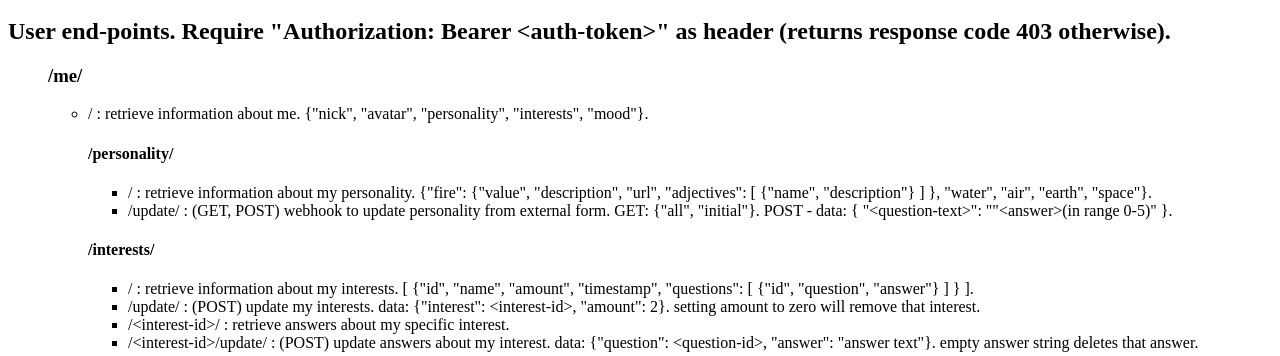
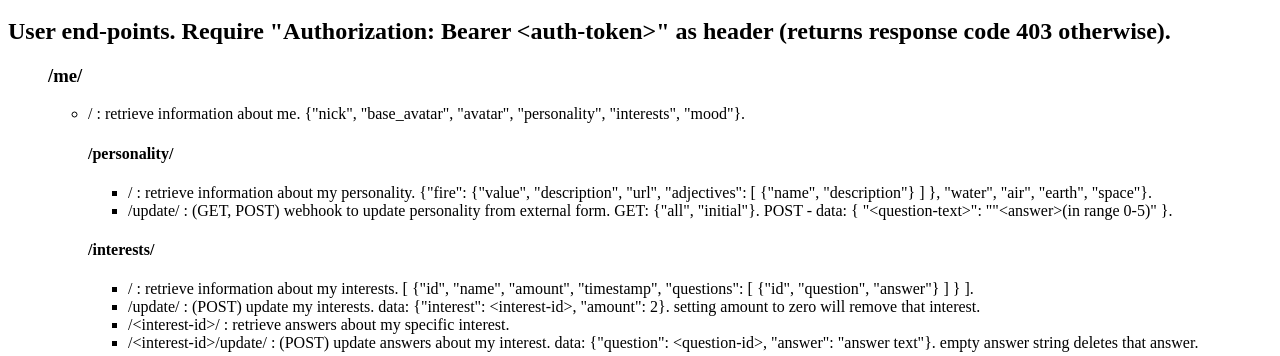
Before and after one commit to shubhamDev73/find-me-server, a Django app: page /docs/ in a window 1280 px wide. Shown: the part 183-539 px from the top of the page. Run offline with Django 3.2, Linux system fonts and the light colour scheme; parts of the project's set-up code (start-up, migrations or seed data) failed here and were passed over.

Commit message:
Returns base avatar name for user

```diff
--- a/backend/models.py
+++ b/backend/models.py
@@ -168,6 +168,7 @@ class Profile(models.Model):
     def get_info(self, interest_questions=True, empty_questions=False):
         return {
             "nick": self.user.username,
+            "base_avatar": self.avatar.base.name,
             "avatar": self.avatar.url,
             "personality": self.traits,
             "interests": self.get_all_interests(questions=interest_questions, blank=empty_questions),
--- a/backend/templates/docs.html
+++ b/backend/templates/docs.html
@@ -18,7 +18,7 @@
 		<ul>
 			<h3>/me/</h3>
 			<ul>
-				<li>/ : retrieve information about me. {"nick", "avatar", "personality", "interests", "mood"}.</li>
+				<li>/ : retrieve information about me. {"nick", "base_avatar", "avatar", "personality", "interests", "mood"}.</li>
 				<h4>/personality/</h4>
 				<ul>
 					<li>/ : retrieve information about my personality. {"fire": {"value", "description", "url", "adjectives": [ {"name", "description"} ] }, "water", "air", "earth", "space"}.</li>
```
